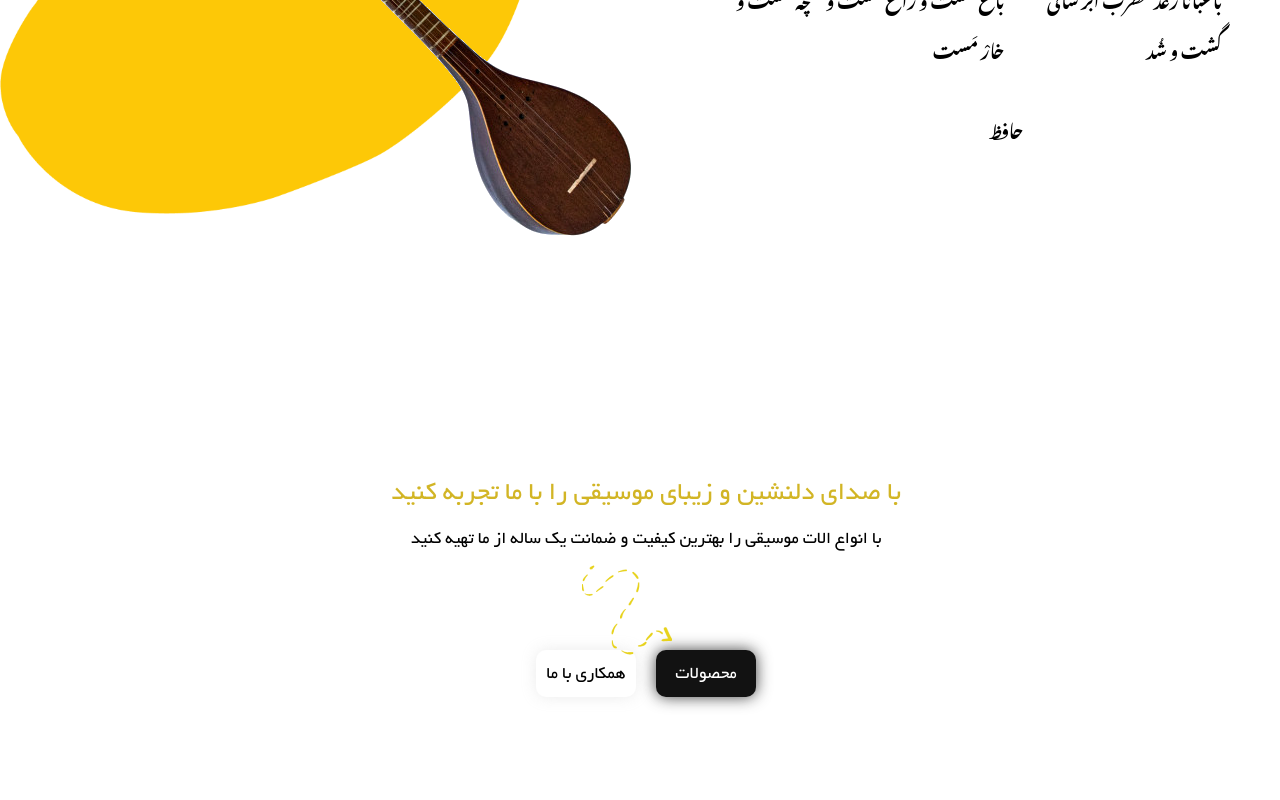
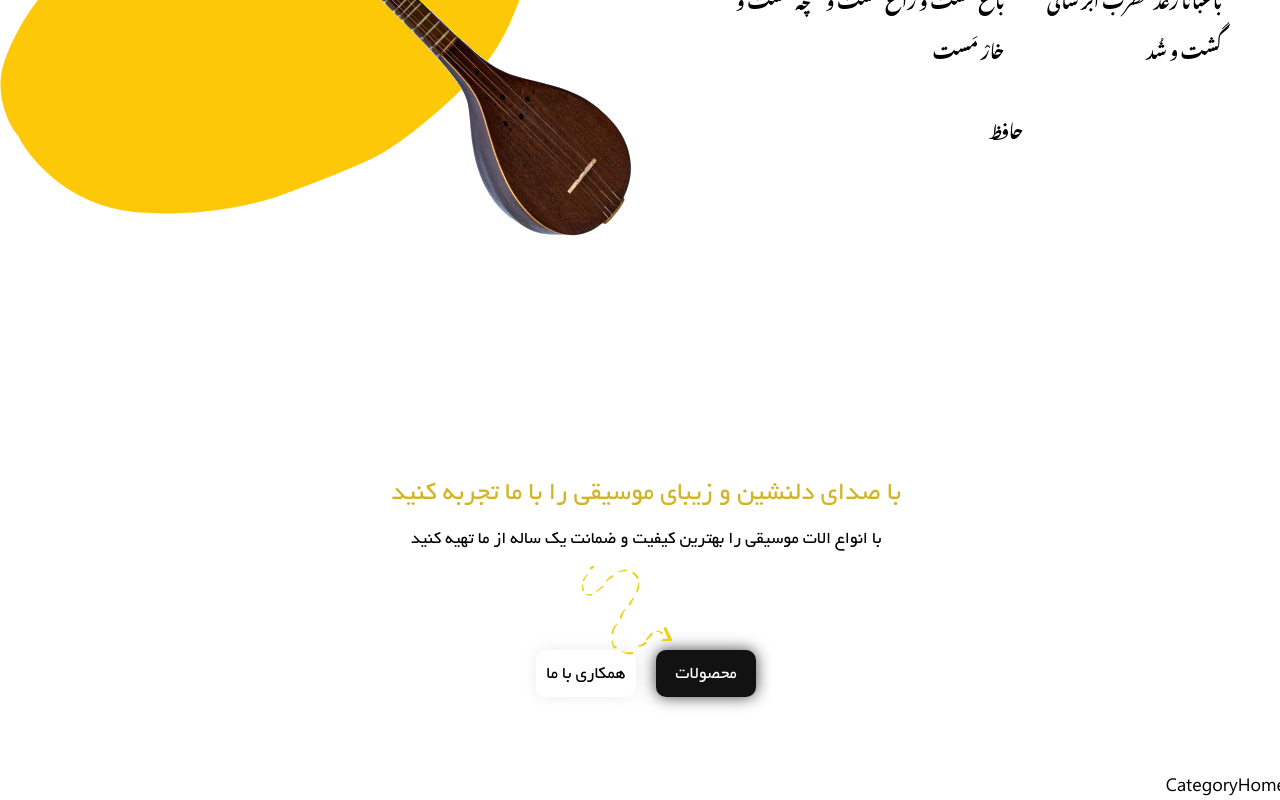
Before and after one commit to sepehrzmn/dokan-shopping-web, a React (Create React App) app: page / in a window 1280 px wide. Shown: the part 447-1247 px from the top of the page. Before the commit the page ends 1220 px from the top, so only its background shows below. Built offline with nearby package versions, Linux system fonts and the light colour scheme; a web font is replaced by a local one.

Commit message:
added CategoryHome

```diff
--- /dev/null
+++ b/src/Components/CategoryHome/CategoryHome.jsx
@@ -0,0 +1,7 @@
+import React from "react";
+
+function CategoryHome() {
+	return <div>CategoryHome</div>;
+}
+
+export default CategoryHome;
--- a/src/Components/Home/Home.jsx
+++ b/src/Components/Home/Home.jsx
@@ -1,4 +1,5 @@
 import React from "react";
+import CategoryHome from "../CategoryHome/CategoryHome";
 import Introduction from "../Introduction/Introduction";
 import Invitation from "../Invitation/Invitation";
 import "./Home.css";
@@ -9,6 +10,7 @@ function Home() {
 			<div className="toolbar" />
 			<Introduction />
 			<Invitation />
+			<CategoryHome />
 		</>
 	);
 }
```
Also changed, not shown: src/Components/CategoryHome/CategoryHome.css (added).
